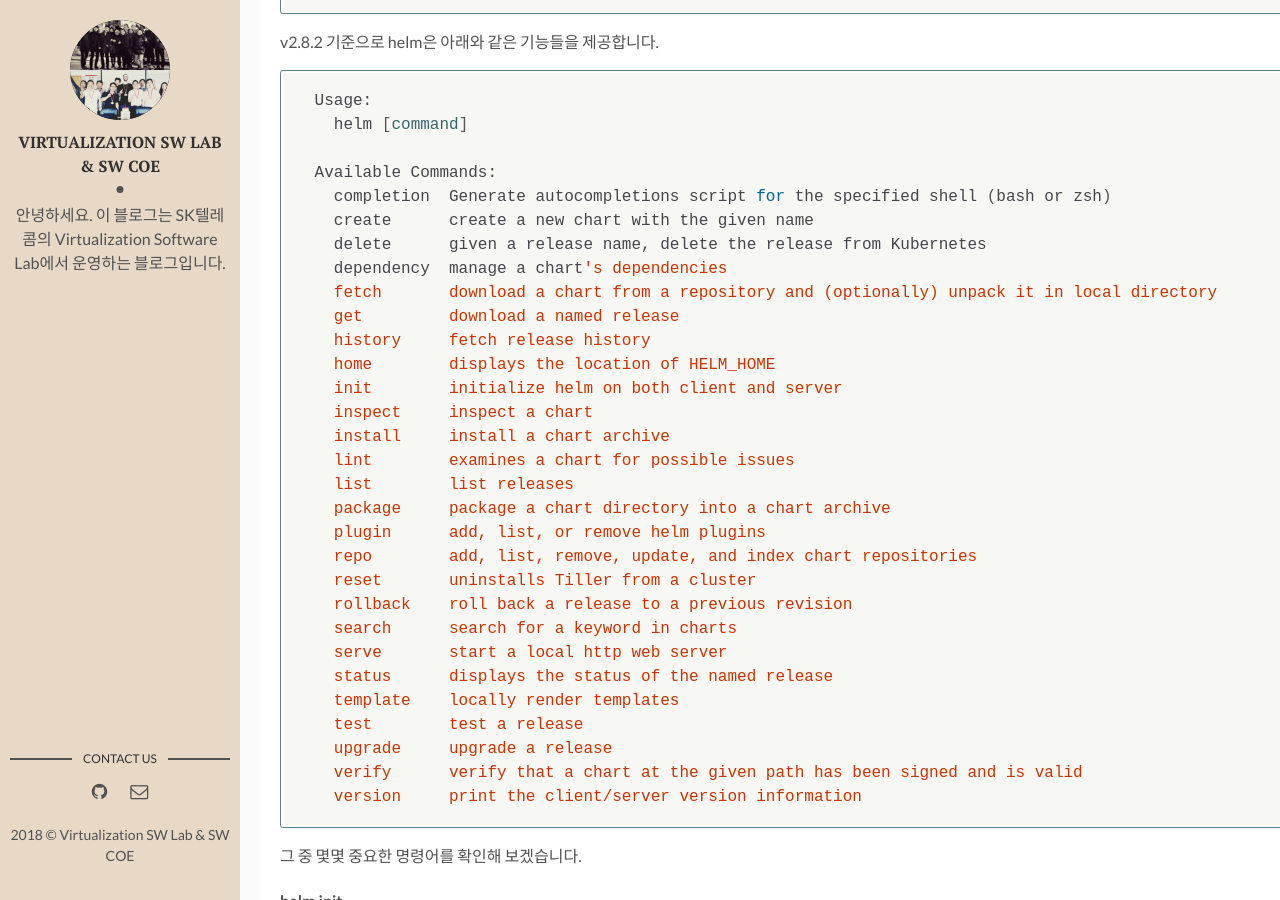
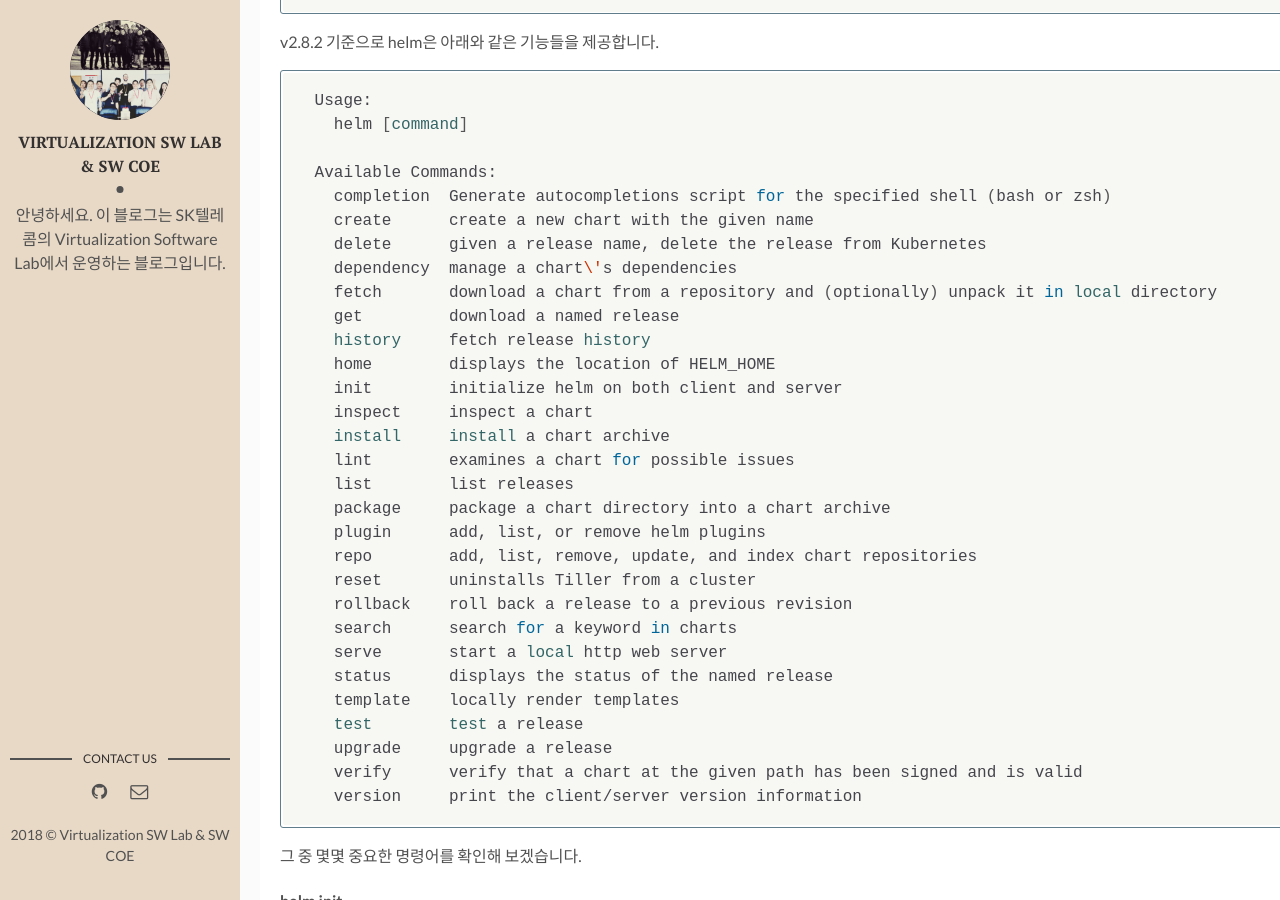
Before and after one commit to sktelecom-oslab/Virtualization-Software-Lab, a Jekyll site: the page built from _posts/2018-04-13-Helm.md, in a window 1280 px wide and 900 px high, scrolled down 4520 px. Built offline with Jekyll 4.4.1, drawn with Linux system fonts in a browser that asks for light colours.

```diff
--- a/_posts/2018-04-13-Helm.md
+++ b/_posts/2018-04-13-Helm.md
@@ -184,7 +184,7 @@ Available Commands:
   completion  Generate autocompletions script for the specified shell (bash or zsh)
   create      create a new chart with the given name
   delete      given a release name, delete the release from Kubernetes
-  dependency  manage a chart's dependencies
+  dependency  manage a chart\'s dependencies
   fetch       download a chart from a repository and (optionally) unpack it in local directory
   get         download a named release
   history     fetch release history
```
